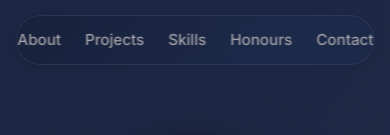
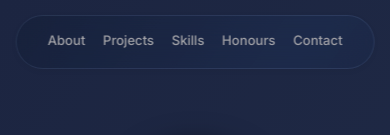
Before and after one commit to pwick15/portfolio-website, a plain HTML site: page index.html in a window 390 px wide. Shown: the top 135 px of the page. Drawn offline with Linux system fonts and the light colour scheme.

Commit message:
nav bar sizing fixed

```diff
--- a/index.html
+++ b/index.html
@@ -12,7 +12,6 @@
   <body>
     <!-- DESKTOP NAVIGATION -->
     <nav id="desktop-nav">
-      <div>
       <ul class="nav-links">
         <li><a href="#about">About</a></li>
         <li><a href="#projects">Projects</a></li>
@@ -20,7 +19,6 @@
         <li><a href="#honours">Honours</a></li>
         <li><a href="#contact">Contact</a></li>
       </ul>
-      </div>
     </nav>
 
 
--- a/style.css
+++ b/style.css
@@ -141,9 +141,10 @@ nav#desktop-nav {
   display: flex;
   justify-content: center;
   align-items: center;
-  padding: 0 2rem;
+  padding: 0;
   z-index: 100;
   transition: var(--transition-smooth);
+  overflow: hidden;
 }
 
 .logo {
@@ -1236,22 +1237,35 @@ footer p {
   }
   nav#desktop-nav {
     width: 92%;
-    padding: 0 1rem;
-    height: 50px;
+    padding: 0;
+    height: 54px;
     top: 15px;
   }
   .nav-links {
-    gap: 1.5rem;
+    gap: 1.1rem;
     width: 100%;
     overflow-x: auto;
     white-space: nowrap;
     -webkit-overflow-scrolling: touch;
-    scrollbar-width: none;
-    justify-content: flex-start;
-    padding: 0 0.5rem;
+    scrollbar-width: thin;
+    scrollbar-color: rgba(66, 133, 244, 0.4) transparent;
+    justify-content: center;
+    padding: 0 0.5rem 4px;
+    box-sizing: border-box;
+  }
+  .nav-links a {
+    font-size: 0.82rem;
   }
   .nav-links::-webkit-scrollbar {
-    display: none;
+    display: block;
+    height: 3px;
+  }
+  .nav-links::-webkit-scrollbar-track {
+    background: transparent;
+  }
+  .nav-links::-webkit-scrollbar-thumb {
+    background: rgba(66, 133, 244, 0.4);
+    border-radius: 99px;
   }
 }
 
```
Lines whose indentation alone changed are shown as unchanged.
